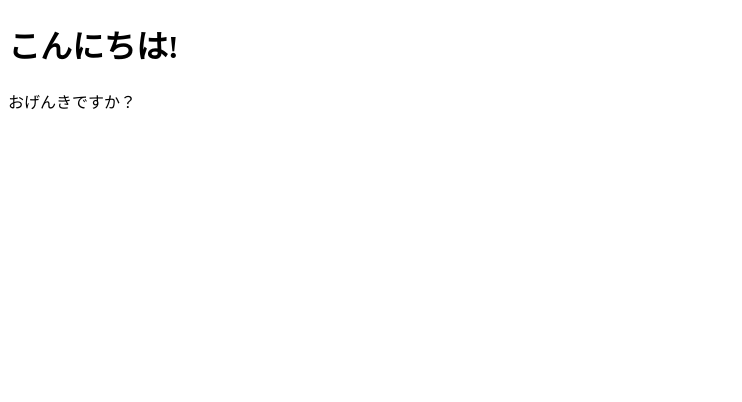
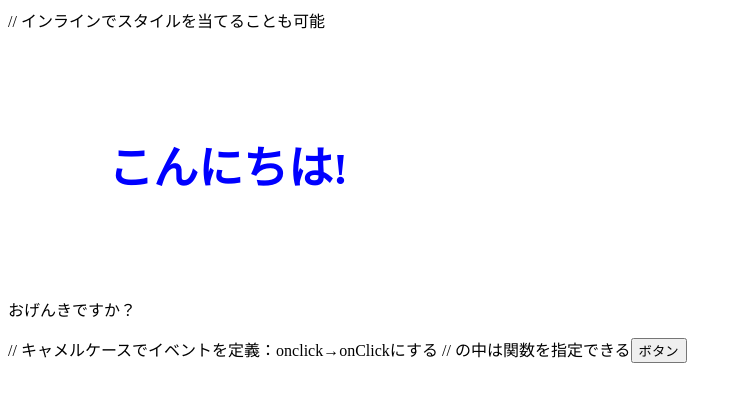
Before and after one commit to dkntksh/react_study, a React (Create React App) app in the folder modern_javascipt_react_beginner/section6/: page / in a window 1280 px wide. Shown: the top 402 px of the page, without its empty margins (0-742 px from the left). Built offline with nearby package versions, Linux system fonts and the light colour scheme.

Commit message:
記載方法のメモ追加

```diff
--- a/modern_javascipt_react_beginner/section6/src/App.jsx
+++ b/modern_javascipt_react_beginner/section6/src/App.jsx
@@ -1,8 +1,18 @@
 export const App = () => {
+  const onClickButton = () => alert();
+  const contentStyle = {
+    color: "blue",// 文字列で定義する
+    fontSize: "45px",  // font-sizeがfontSizeというキャメルケースの記載になる
+    margin: 100, // 数字での記載も可能
+  };
   return (
     <>
-      <h1>こんにちは!</h1>
+      // インラインでスタイルを当てることも可能
+      <h1 style={contentStyle}>こんにちは!</h1>
       <p>おげんきですか？</p>
+      // キャメルケースでイベントを定義：onclick→onClickにする
+      // {}の中は関数を指定できる
+      <button onClick={onClickButton}>ボタン</button>
     </>
   );
 };
```
